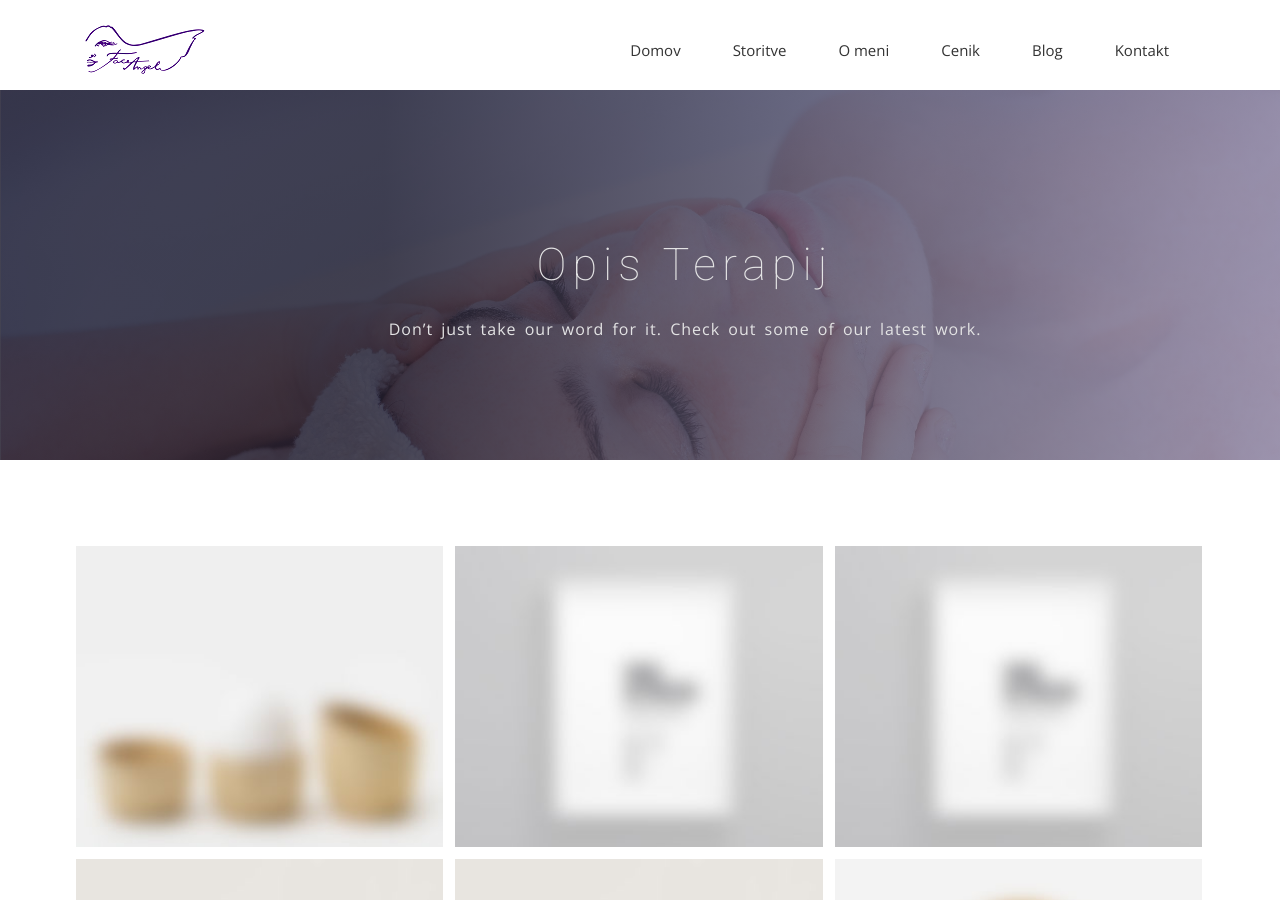
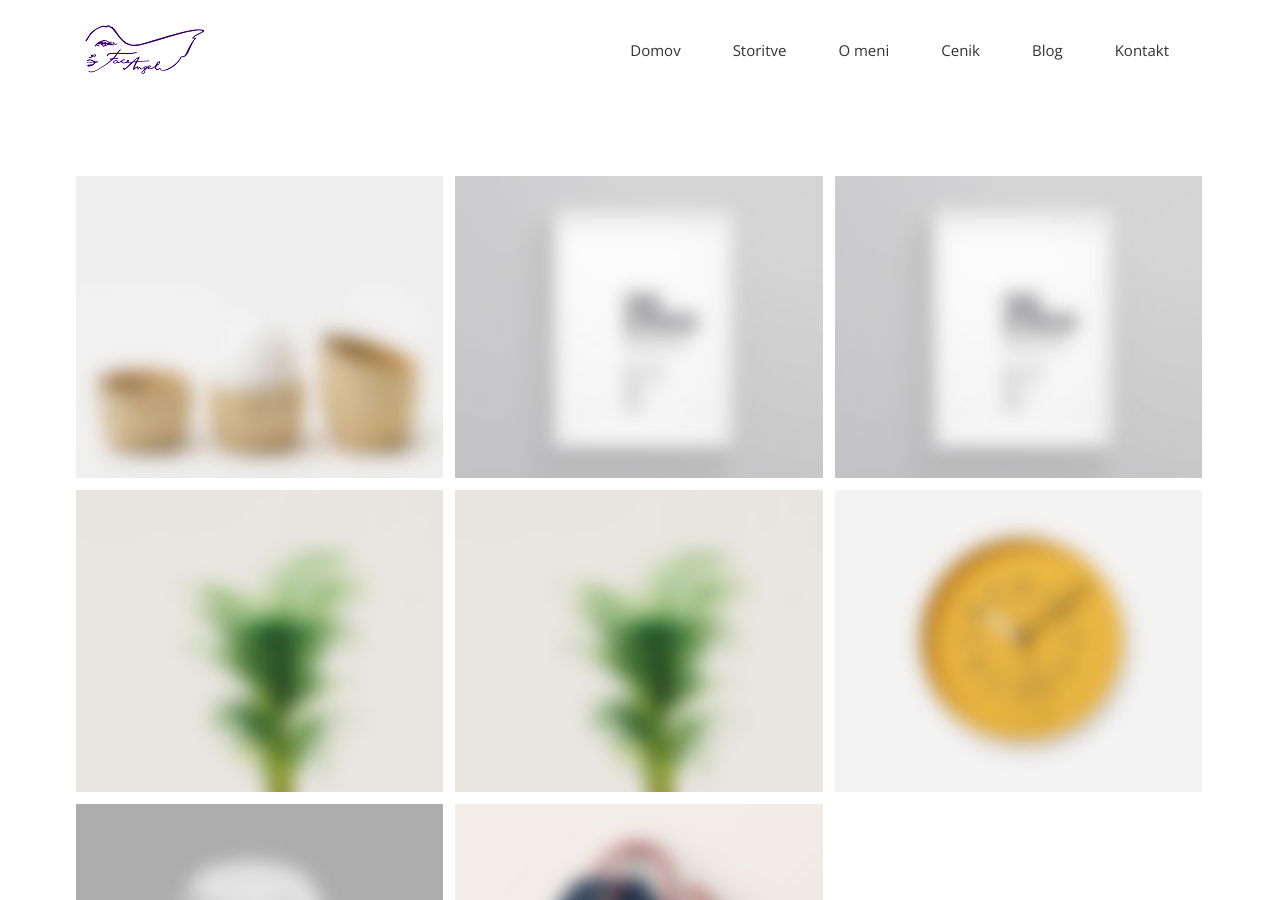
Before and after one commit to tamarazr/tamarazr.github.io, a Jekyll site: the page built from storitve.html, in a window 1280 px wide and 900 px high. Built offline with Jekyll 4.4.1, drawn with Linux system fonts in a browser that asks for light colours; nearby versions of some CDN libraries; some web fonts are replaced.

Commit message:
change
change

```diff
--- a/storitve.html
+++ b/storitve.html
@@ -5,7 +5,7 @@ permalink: /storitve/
 ---
 
     <!-- Slider Start -->
-<section id="global-header">
+<!--<section id="global-header">
     <div class="container">
         <div class="row">
             <div class="col-md-12">
@@ -16,7 +16,7 @@ permalink: /storitve/
             </div>
         </div>
     </div>
-</section>
+</section>-->
     <!-- Portfolio Start -->
 <section id="portfolio-work">
     <div class="container">
```
Also changed, not shown: favicon.ico.
